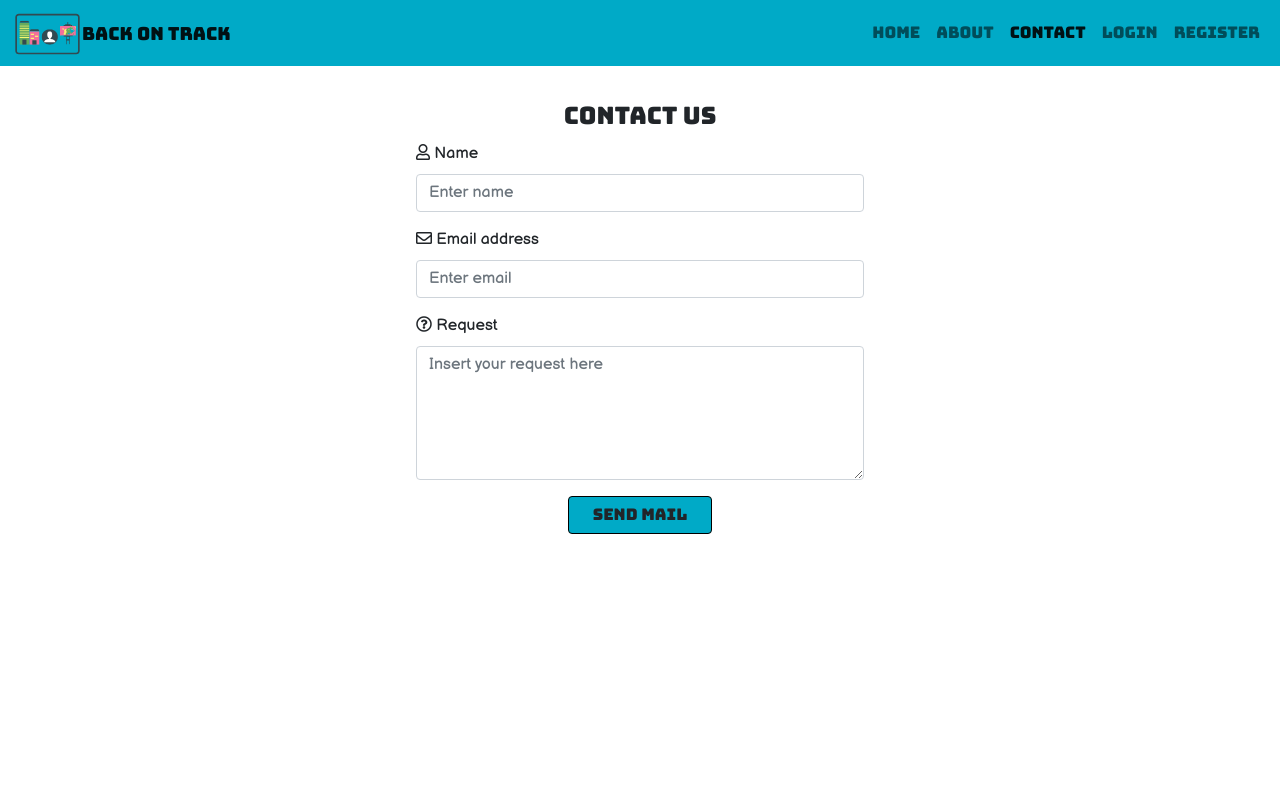
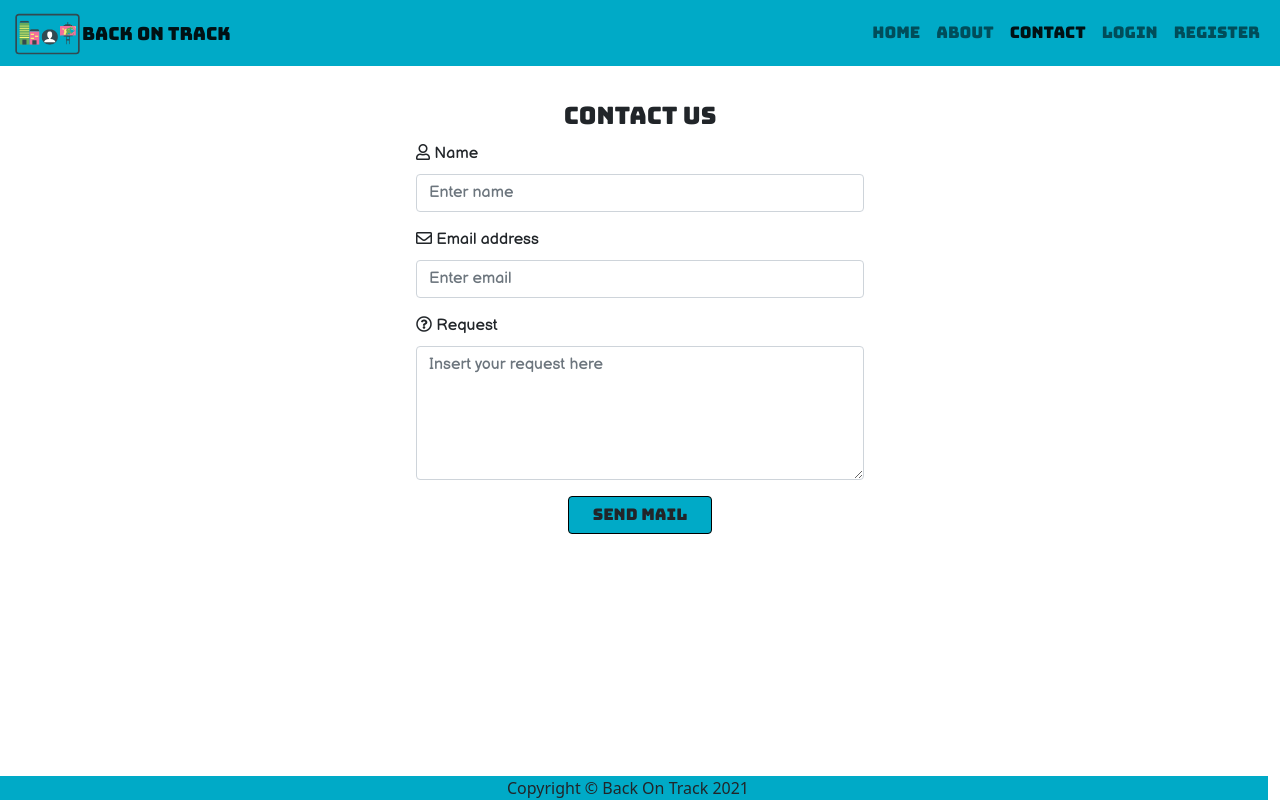
Before and after one commit to maxthor500/Back-on-track-MS3, a Flask app: page /contact in a window 1280 px wide. Run offline with Flask 2, Linux system fonts and the light colour scheme; some libraries are stand-ins or nearby versions.

Commit message:
Add footer with copyright info

```diff
--- a/static/css/style.css
+++ b/static/css/style.css
@@ -158,3 +158,20 @@ main {
 .text-color {
     color: #00aac7;
 }
+
+/* style the footer */
+body {
+    margin: 0 0 100px;
+}
+
+footer {
+    position: absolute;
+    left: 0;
+    bottom: 0;
+    width: 100%;
+}
+
+html {
+    position: relative;
+    min-height: 100%;
+}
--- a/templates/base.html
+++ b/templates/base.html
@@ -80,6 +80,11 @@
     </main>
 
 
+    <footer class="row bg-mycolor">
+        <p class="m-0 text-center">Copyright &copy; Back On Track 2021</p>
+    </footer>
+
+
     <!-- JQuery -->
     <script src="https://code.jquery.com/jquery-3.6.0.min.js"
         integrity="sha256-/xUj+3OJU5yExlq6GSYGSHk7tPXikynS7ogEvDej/m4=" crossorigin="anonymous"></script>
```
